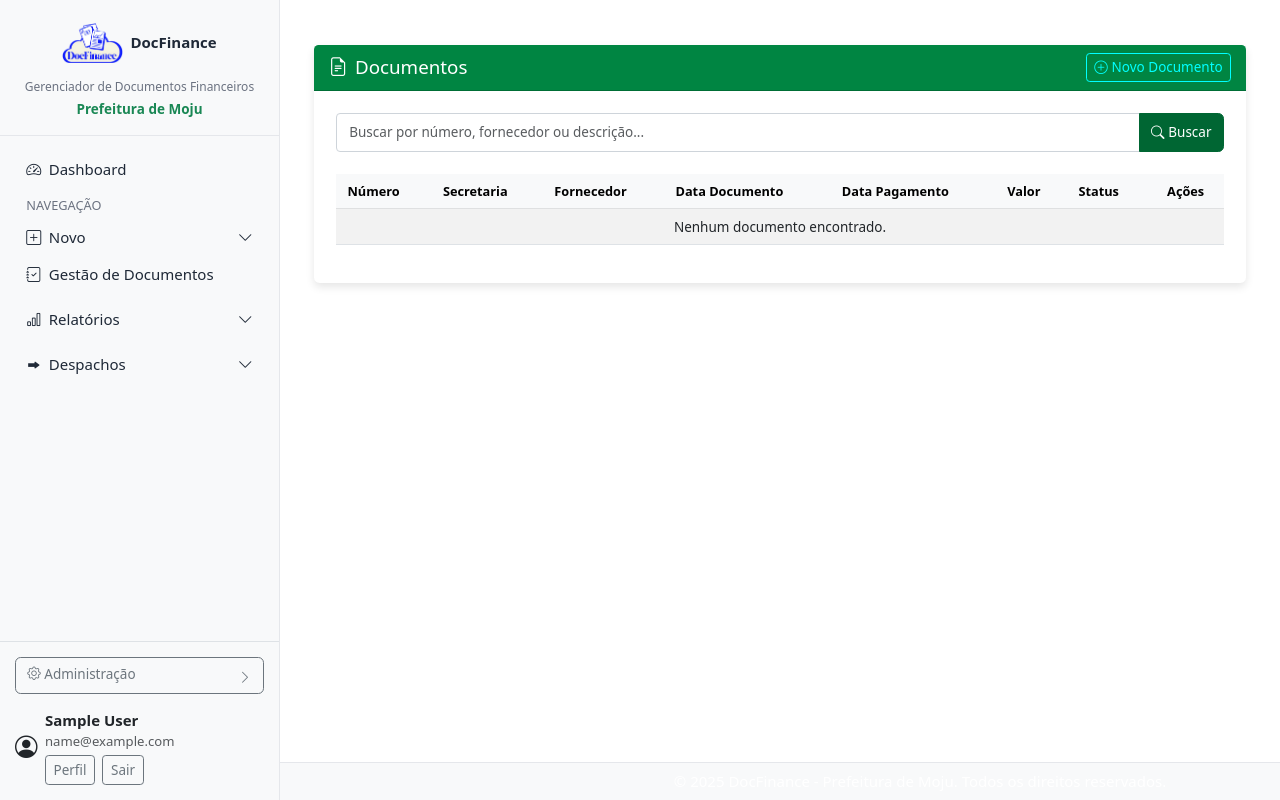
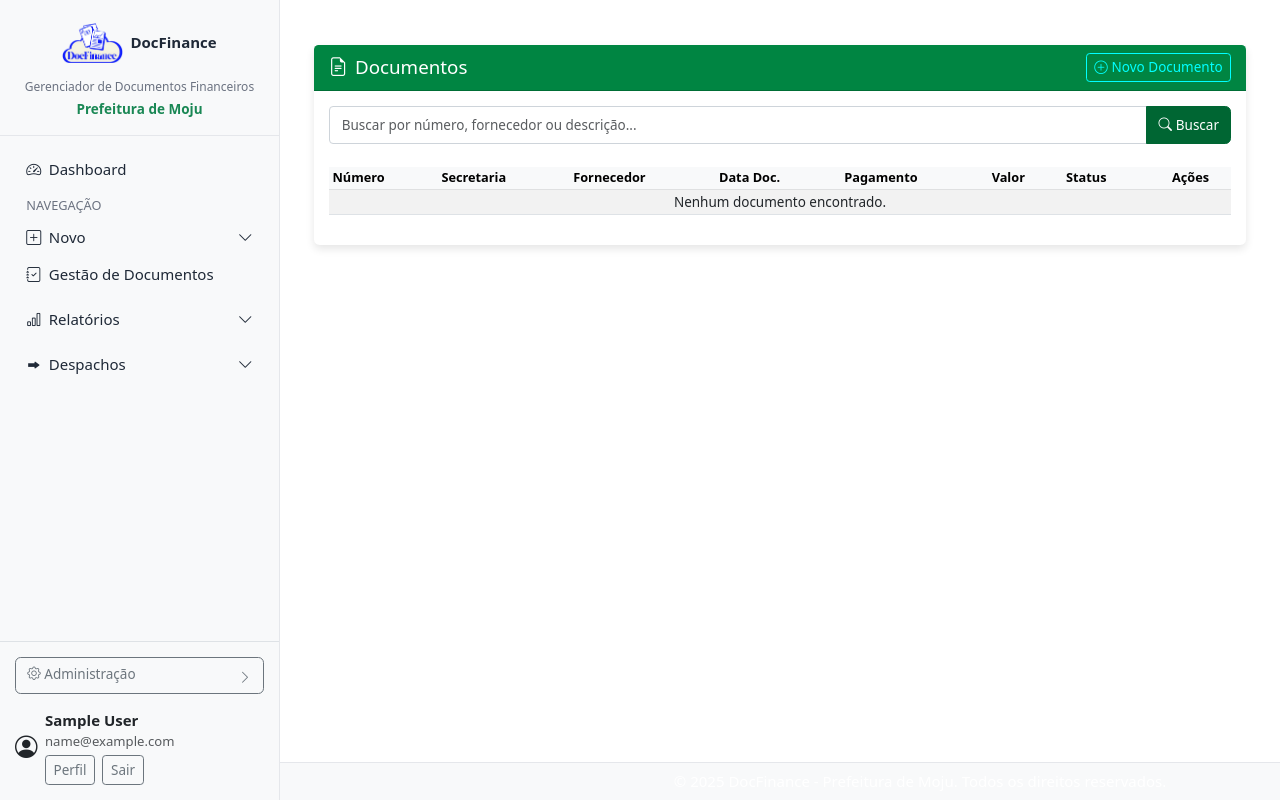
Before and after one commit to vpsmoju/docfinance, a Django app: page /documentos/ in a window 1280 px wide. Run offline with Django 5.2, Linux system fonts and the light colour scheme; the visitor is signed in with stand-in values (Sample User, id 1); data that the repository does not hold is empty; parts of the project's set-up code (start-up, migrations or seed data) failed here and were passed over; some libraries are stand-ins or nearby versions.

Commit message:
ui(documentos): tabelas mais compactas; cabeçalhos encurtados (Data Doc./Pagamento)

```diff
--- a/documentos/static/documentos/css/documentos.css
+++ b/documentos/static/documentos/css/documentos.css
@@ -48,3 +48,10 @@
     padding-right: 0;
     padding-left: 25px;
 }
+
+/* Tabelas compactas para listagens de documentos */
+.table-compact { font-size: 0.75rem; }
+.table-compact th,
+.table-compact td { padding: .125rem .25rem; }
+.table-compact .badge { font-size: .65rem; }
+.table-compact .btn { font-size: .65rem; padding: .125rem .25rem; }
--- a/documentos/templates/documentos/documento_list.html
+++ b/documentos/templates/documentos/documento_list.html
@@ -16,7 +16,7 @@
                     <i class="bi bi-plus-circle me-1"></i>Novo Documento
                 </a>
             </div>
-            <div class="card-body p-4">
+            <div class="card-body p-3 small">
                 <!-- Barra de pesquisa -->
                 <form method="get" class="mb-4">
                     <div class="input-group">
@@ -36,15 +36,15 @@
                     </div>
                 </form>
                 <!-- Tabela de documentos -->
-                <div class="table-responsive">
-                    <table class="table table-hover table-striped">
+                <div class="table-responsive small">
+                    <table class="table table-hover table-striped table-sm table-compact fs-6">
                         <thead class="table-light">
                             <tr>
                                 <th>Número</th>
                                 <th>Secretaria</th>
                                 <th>Fornecedor</th>
-                                <th>Data Documento</th>
-                                <th>Data Pagamento</th>
+                                <th>Data Doc.</th>
+                                <th>Pagamento</th>
                                 <th>Valor</th>
                                 <th>Status</th>
                                 <th class="text-center">Ações</th>
--- a/documentos/templates/documentos/gestao_documentos.html
+++ b/documentos/templates/documentos/gestao_documentos.html
@@ -13,7 +13,7 @@
                 </h3>
                 <!-- Botão "Novo Documento" removido conforme solicitado -->
             </div>
-            <div class="card-body p-4">
+            <div class="card-body p-3 small">
                 <form method="get" class="mb-4">
                     <div class="row g-2 align-items-center">
                         <div class="col-md-6">
@@ -47,8 +47,8 @@
                     </div>
                 </form>
 
-                <div class="table-responsive">
-                    <table class="table table-hover table-striped">
+                <div class="table-responsive small">
+                    <table class="table table-hover table-striped table-sm table-compact fs-6">
                         <thead class="table-light">
                             <tr>
                                 <th>Documento</th>
```
